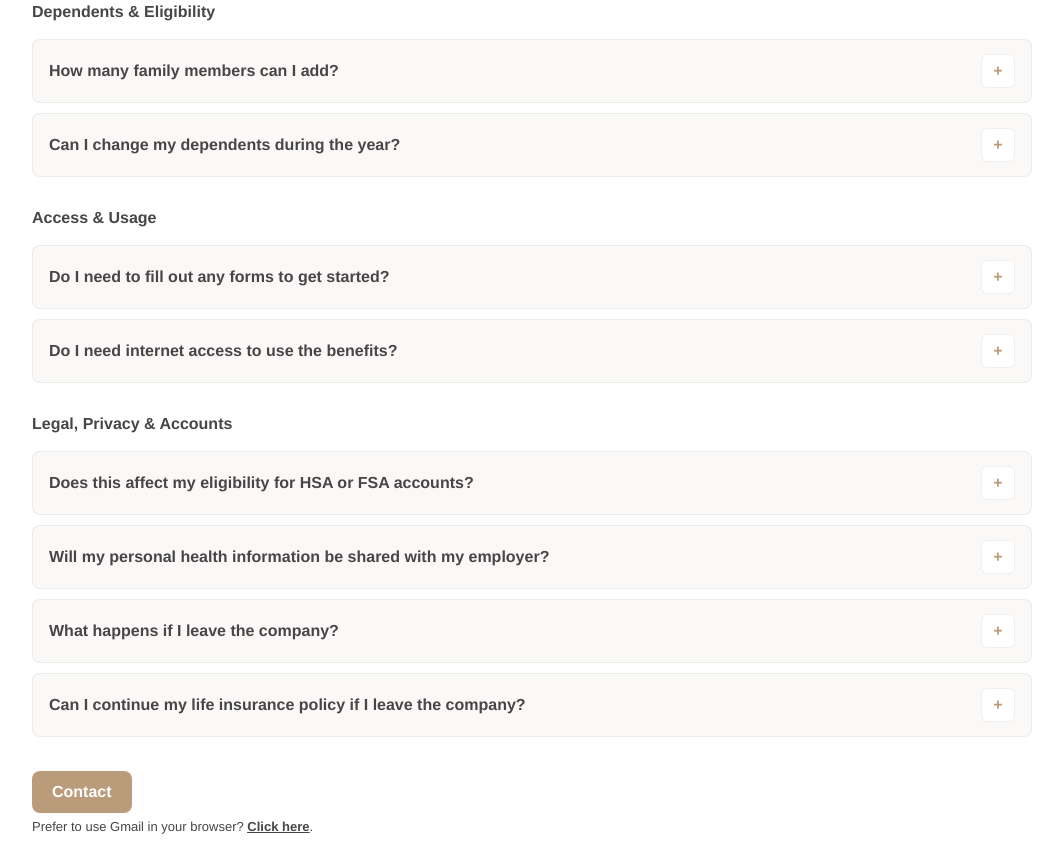
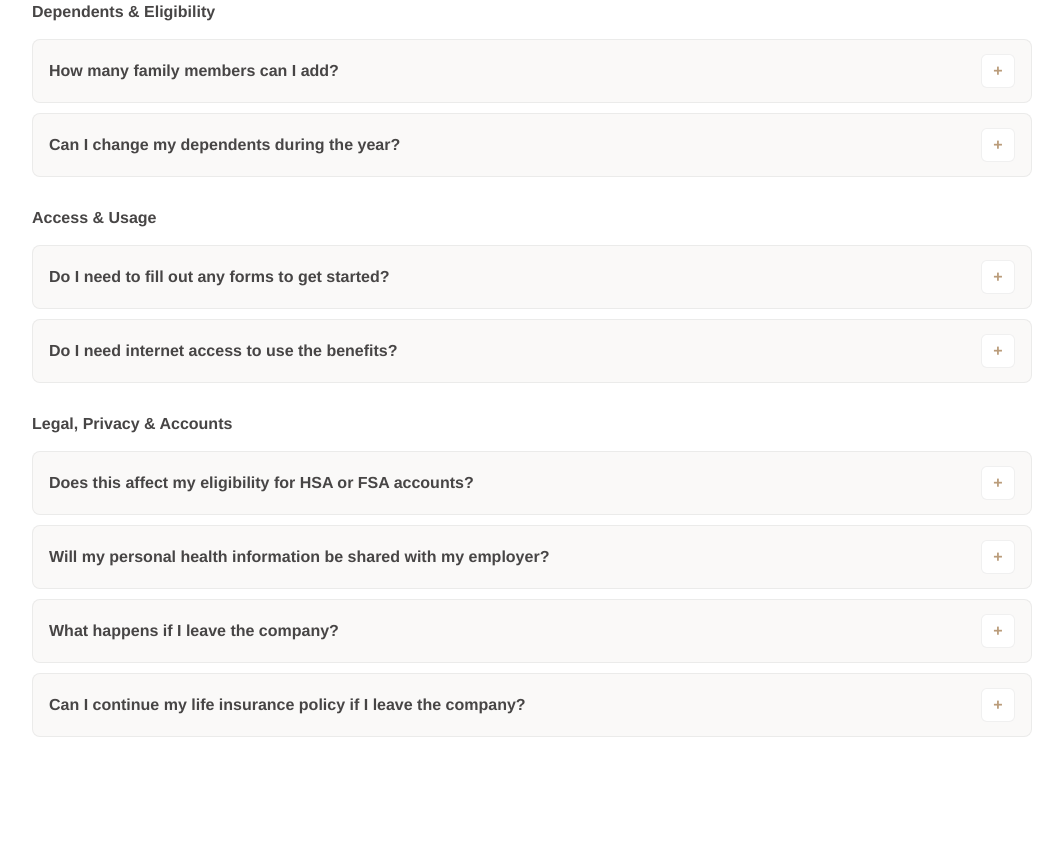
Before and after one commit to DaniThiemann/simrp-faq, a plain HTML site: page index.html in a window 1280 px wide. Shown: the part 1189-2051 px from the top of the page, without its empty margins (108-1171 px from the left). After the commit the page ends 1964 px from the top, so only its background shows below. Drawn offline with Linux system fonts and the light colour scheme.

Commit message:
Update index.html

```diff
--- a/index.html
+++ b/index.html
@@ -59,24 +59,6 @@
   .accordion-item.open .plus{background:var(--accent);color:var(--base);}
 
   ul{margin:8px 0 8px 18px;}
-
-  .cta{
-    display:inline-block; margin-top:24px;
-    background:var(--accent); color:var(--base);
-    padding:12px 20px; border-radius:8px; text-decoration:none; font-weight:700;
-  }
-
-  .gmail-link {
-    font-size: 13px;
-    margin-top: 6px;
-    display: block;
-    color: var(--neutral);
-  }
-  .gmail-link a {
-    font-weight: bold;
-    text-decoration: underline;
-    color: var(--neutral);
-  }
 
   @media(max-width:700px){
     body{padding:16px;}
@@ -314,18 +296,6 @@
       </div>
     </article>
   </section>
-
-  <!-- CONTACT -->
-  <a class="cta"
-     href="mailto:support@igbusinessadvisors.com?subject=SIMRP%20Plan%20Question"
-     target="_top"
-     rel="noopener">
-    Contact
-  </a>
-  <div class="gmail-link">
-    Prefer to use Gmail in your browser? <a href="https://mail.google.com/mail/?view=cm&to=support@igbusinessadvisors.com&su=SIMRP%20Plan%20Question" target="_top" rel="noopener"><strong><u>Click here</u></strong></a>.
-  </div>
-
 </div>
 
 <script>
```
